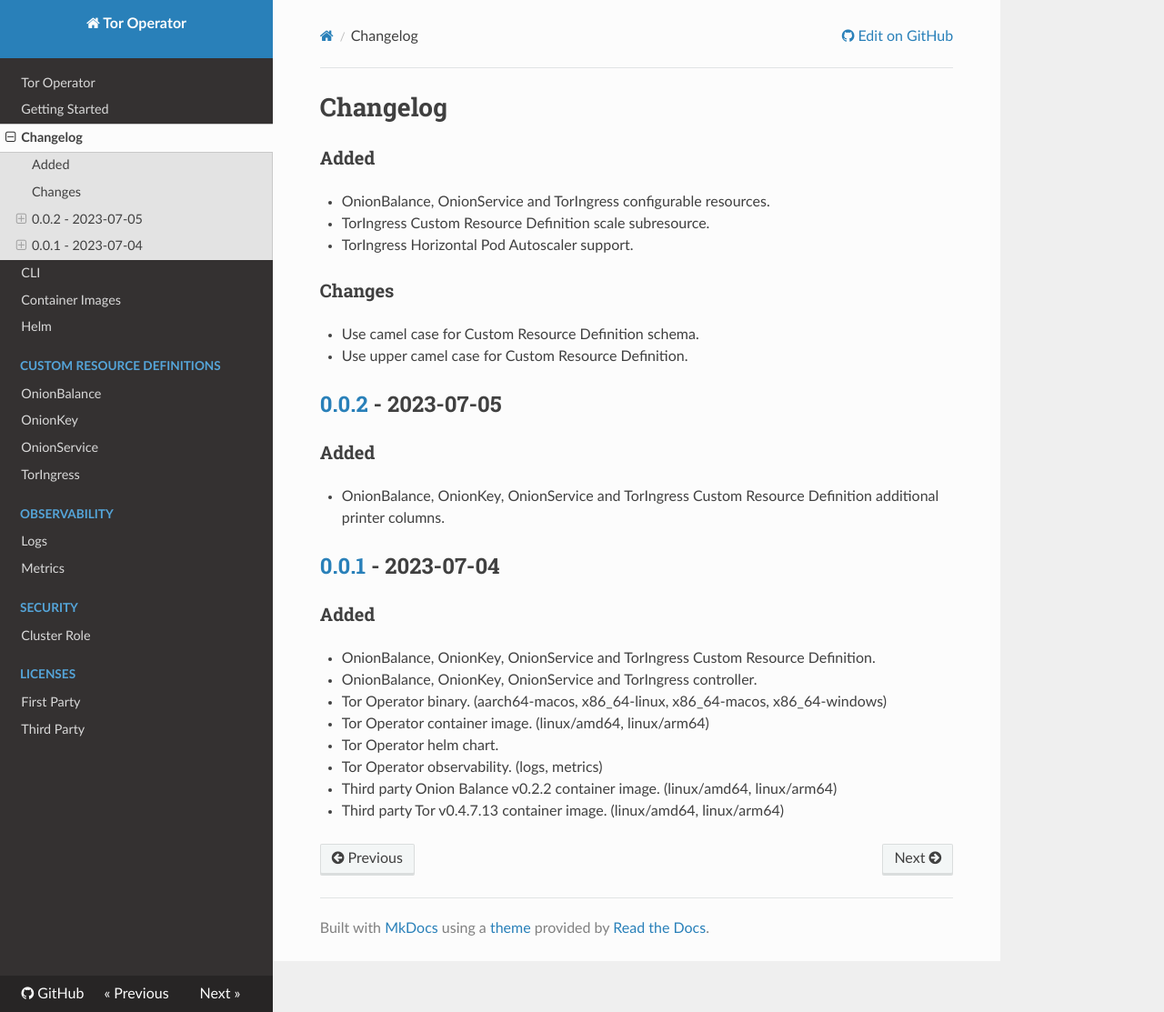
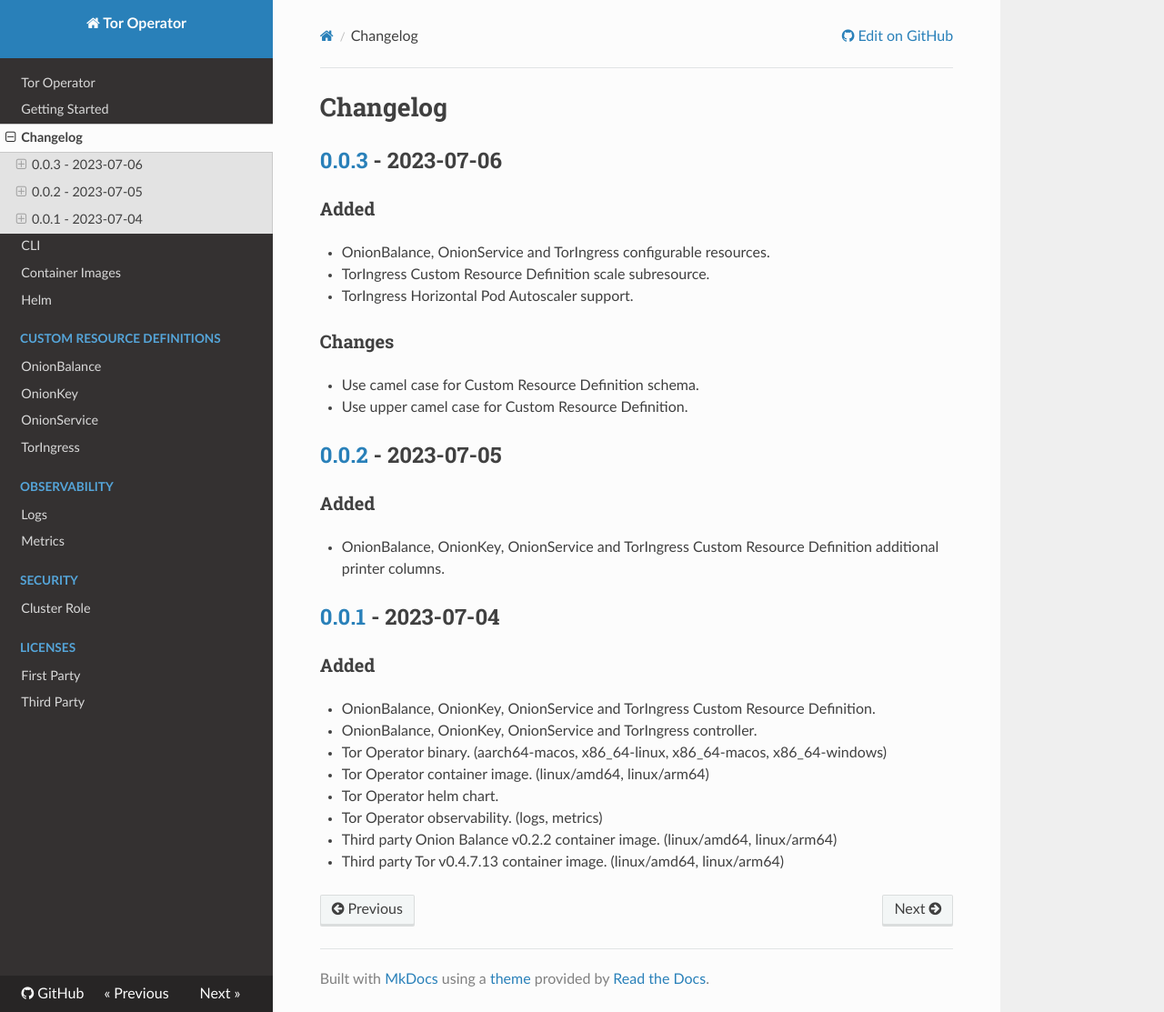
Before and after one commit to agabani/tor-operator, an MkDocs documentation site: the page built from docs/changelog.md, in a window 1280 px wide and 1113 px high. Shown: the whole window at 91% size. Built offline with MkDocs 1.6.1, drawn with Linux system fonts in a browser that asks for light colours; nearby versions of some CDN libraries.

Commit message:
chore: Release tor-operator version 0.0.3

```diff
--- a/CHANGELOG.md
+++ b/CHANGELOG.md
@@ -1,6 +1,8 @@
 <!-- next-header -->
 
 ## [Unreleased] - ReleaseDate
+
+## [0.0.3] - 2023-07-06
 
 ### Added
 
@@ -34,7 +36,8 @@
 - Third party Tor v0.4.7.13 container image. (linux/amd64, linux/arm64)
 
 <!-- next-url -->
+[Unreleased]: https://github.com/agabani/tor-operator/compare/v0.0.3...HEAD
 
-[Unreleased]: https://github.com/agabani/tor-operator/compare/v0.0.2...HEAD
+[0.0.3]: https://github.com/agabani/tor-operator/compare/v0.0.2...v0.0.3
 [0.0.2]: https://github.com/agabani/tor-operator/compare/v0.0.1...v0.0.2
 [0.0.1]: https://github.com/agabani/tor-operator/compare/e5f4f5d8a63d3ef610629b7575a188aca79d58cd...v0.0.1
--- a/Cargo.toml
+++ b/Cargo.toml
@@ -1,6 +1,6 @@
 [package]
 name = "tor-operator"
-version = "0.0.2"
+version = "0.0.3"
 edition = "2021"
 description = "Tor Operator is a Kubernetes Operator that manages Onion Balances, Onion Keys and Onion Services to provide a highly available, load balanced and fault tolerate Tor Ingress."
 documentation="https://agabani.github.io/tor-operator/docs/"
```
Also changed, not shown: README.md (+1 -1 lines), docs/cli.md (+1 -1 lines), 2 other files.
